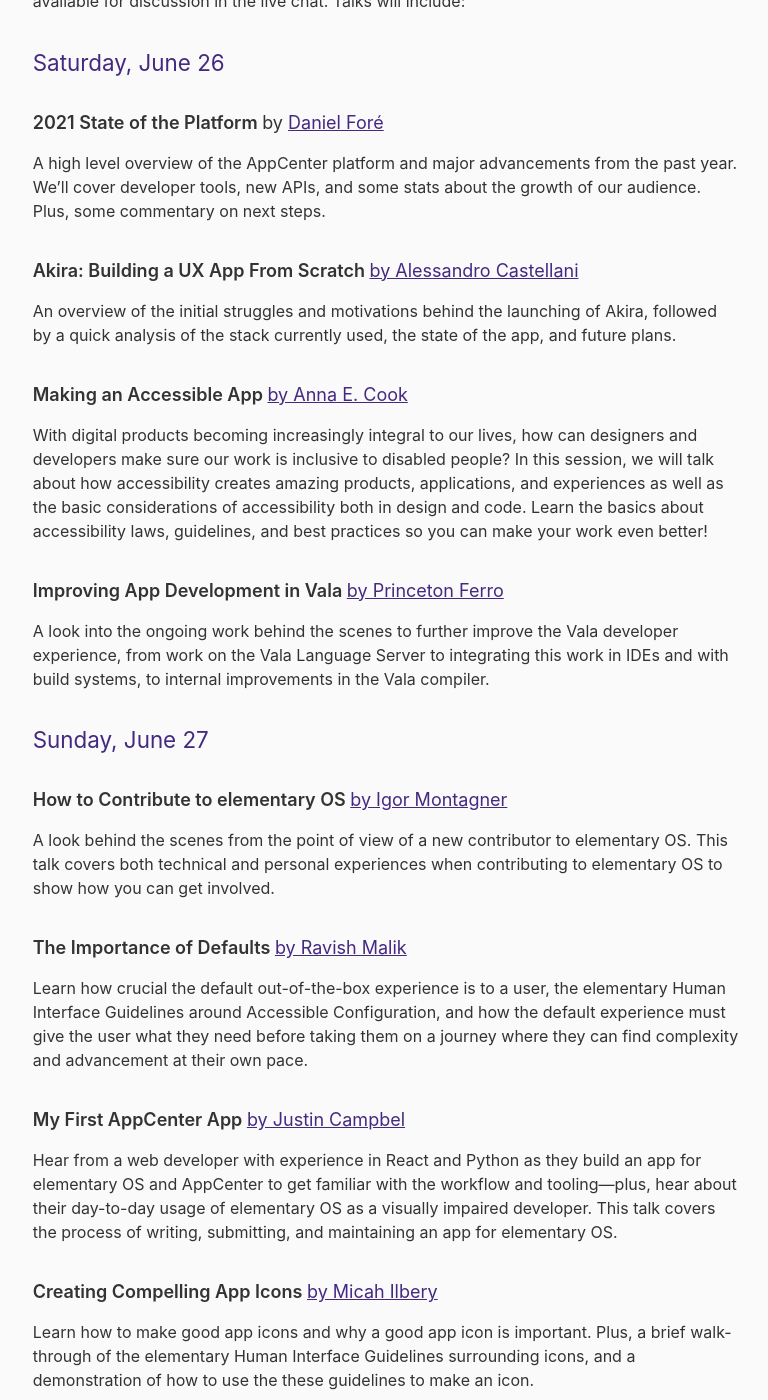
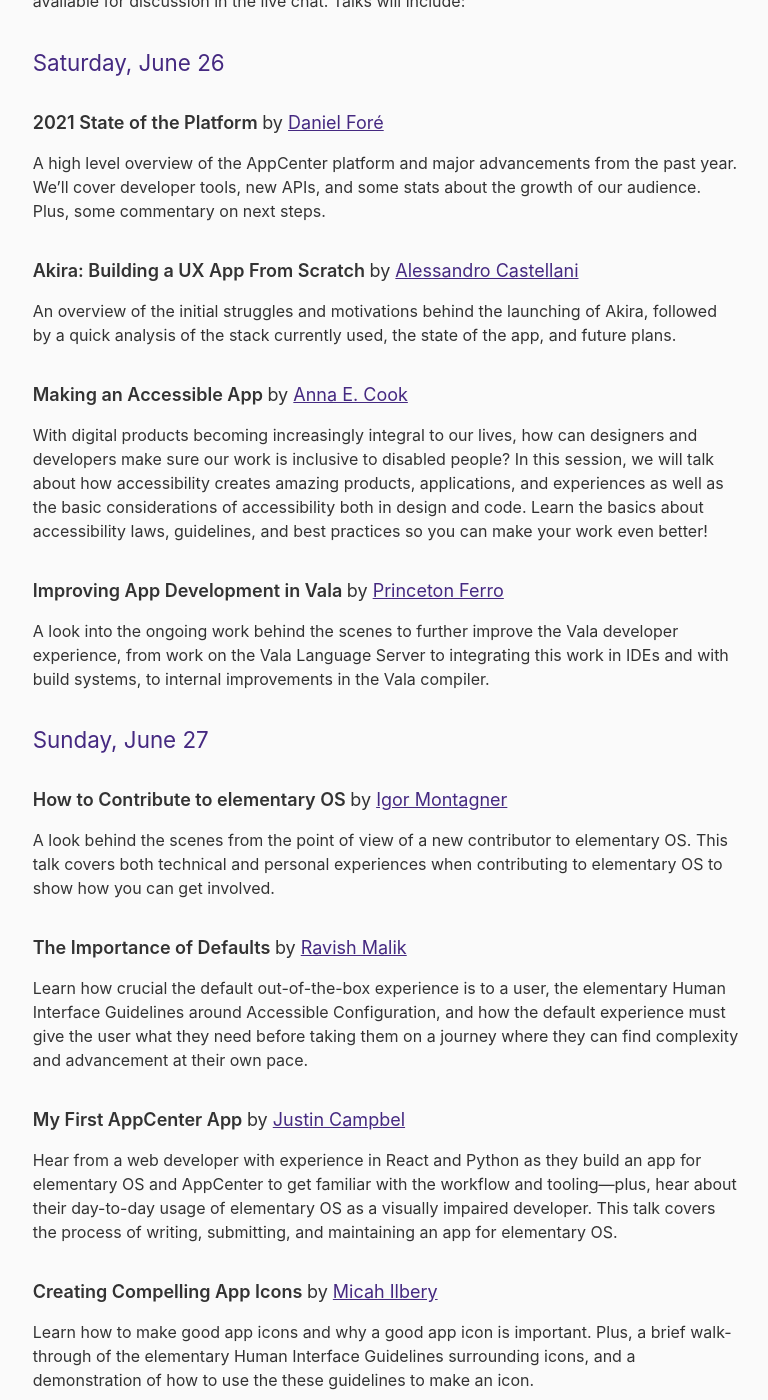
Before and after one commit to elementary/edw, a Jekyll site: the page built from index.md, in a window 1280 px wide and 1400 px high, scrolled down 1072 px. Shown: the whole window, without its empty margins (254-1022 px from the left). Built offline with Jekyll 4.4.1, drawn with Linux system fonts in a browser that asks for light colours; some of the changed text lies outside the part shown.

Commit message:
Update index.md

```diff
--- a/index.md
+++ b/index.md
@@ -34,38 +34,38 @@
 
 A high level overview of the AppCenter platform and major advancements from the past year. We'll cover developer tools, new APIs, and some stats about the growth of our audience. Plus, some commentary on next steps.
 
-#### Akira: Building a UX App From Scratch [_by Alessandro Castellani_](https://github.com/Alecaddd)
+#### Akira: Building a UX App From Scratch _by [Alessandro Castellani](https://github.com/Alecaddd)_
 
 An overview of the initial struggles and motivations behind the launching of Akira, followed by a quick analysis of the stack currently used, the state of the app, and future plans.
 
-#### Making an Accessible App [_by Anna E. Cook_](https://github.com/annaecookux)
+#### Making an Accessible App _by [Anna E. Cook](https://github.com/annaecookux)_
 
 With digital products becoming increasingly integral to our lives, how can designers and developers make sure our work is inclusive to disabled people? In this session, we will talk about how accessibility creates amazing products, applications, and experiences as well as the basic considerations of accessibility both in design and code. Learn the basics about accessibility laws, guidelines, and best practices so you can make your work even better!
 
 
-#### Improving App Development in Vala [_by Princeton Ferro_](https://github.com/Prince781)
+#### Improving App Development in Vala _by [Princeton Ferro](https://github.com/Prince781)_
 
 A look into the ongoing work behind the scenes to further improve the Vala developer experience, from work on the Vala Language Server to integrating this work in IDEs and with build systems, to internal improvements in the Vala compiler.
 
 ### Sunday, June 27
 
-#### How to Contribute to elementary OS [_by Igor Montagner_](https://github.com/igordsm)
+#### How to Contribute to elementary OS _by [Igor Montagner](https://github.com/igordsm)_
 
 A look behind the scenes from the point of view of a new contributor to elementary OS. This talk covers both technical and personal experiences when contributing to elementary OS to show how you can get involved.
 
-#### The Importance of Defaults [_by Ravish Malik_](https://github.com/ray1claw)
+#### The Importance of Defaults _by [Ravish Malik](https://github.com/ray1claw)_
 
 Learn how crucial the default out-of-the-box experience is to a user, the elementary Human Interface Guidelines around Accessible Configuration, and how the default experience must give the user what they need before taking them on a journey where they can find complexity and advancement at their own pace.
 
-#### My First AppCenter App [_by Justin Campbel_](https://github.com/techdev5521)
+#### My First AppCenter App _by [Justin Campbel](https://github.com/techdev5521)_
 
 Hear from a web developer with experience in React and Python as they build an app for elementary OS and AppCenter to get familiar with the workflow and tooling—plus, hear about their day-to-day usage of elementary OS as a visually impaired developer. This talk covers the process of writing, submitting, and maintaining an app for elementary OS.
 
-#### Creating Compelling App Icons [_by Micah Ilbery_](https://github.com/micahilbery)
+#### Creating Compelling App Icons _by [Micah Ilbery](https://github.com/micahilbery)_
 
 Learn how to make good app icons and why a good app icon is important. Plus, a brief walk-through of the elementary Human Interface Guidelines surrounding icons, and a demonstration of how to use the these guidelines to make an icon.
 
-#### GTK for Web Developers [_by Darshak Parikh_](https://github.com/dar5hak)
+#### GTK for Web Developers _by [Darshak Parikh](https://github.com/dar5hak)_
 
 Bridge your web development know-how to the desktop world. This talk draws parallels between CSS Grid and Gtk.Grid, DOM tree and Gtk.Window hierarchy, web inspectors and GTK Inspector, web CSS and GtkCSS, and (loosely) reactive components and Gtk.Widget.
 
```
